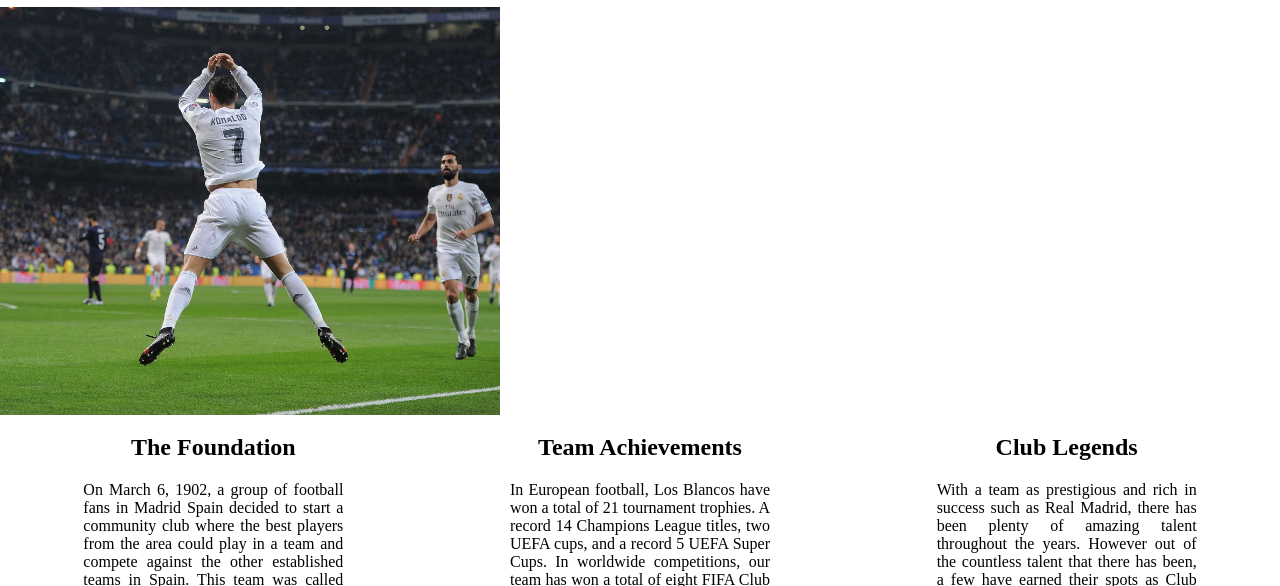
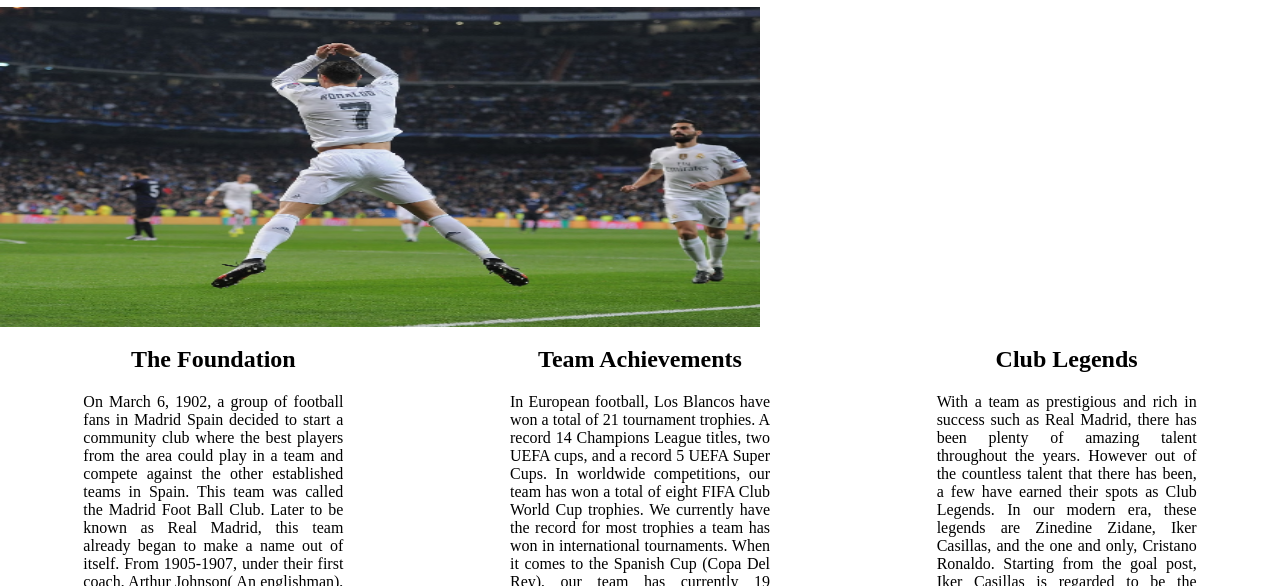
Before and after one commit to maan2002/upwork_project_football_website, a plain HTML site: page history.html in a window 1280 px wide. Shown: the part 214-800 px from the top of the page. Drawn offline with Linux system fonts and the light colour scheme.

Commit message:
Update history.html

```diff
--- a/history.html
+++ b/history.html
@@ -35,9 +35,8 @@
       <div class="container">
         <style>
           .history_img{
-            width: 760;
-            height: 320;
-            margin: auto;
+            width: 760px;
+            height: 320px;
           }
         </style>
        <img class="history_img"
```
